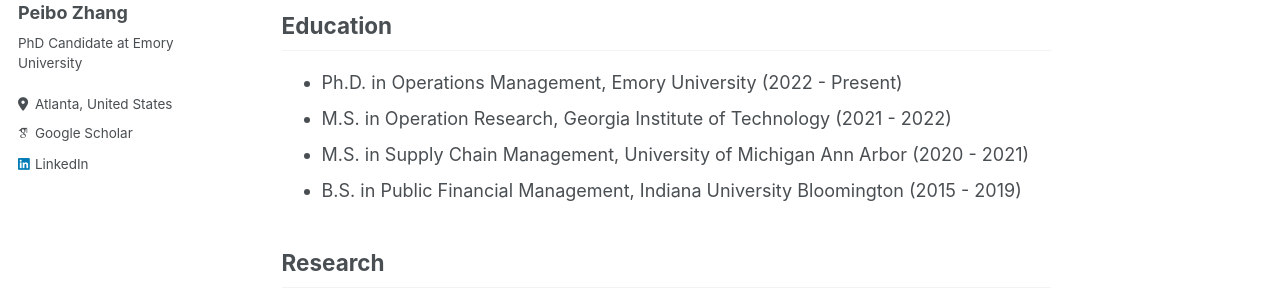
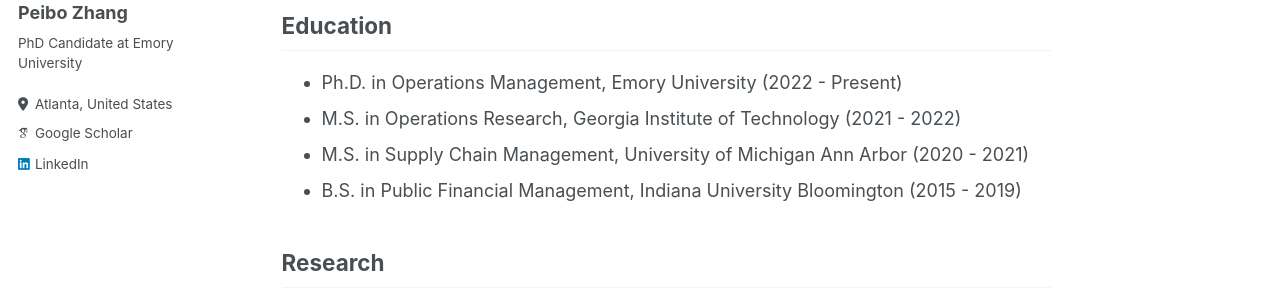
Before and after one commit to PeiboZhang/peibozhang.github.io, a Jekyll site: the page built from _pages/about.md, in a window 1280 px wide and 1285 px high. Shown: the part 335-635 px from the top of the window. Built offline with Jekyll 4.4.1, drawn with Linux system fonts in a browser that asks for light colours; some web fonts are replaced.

Commit message:
Update about.md

```diff
--- a/_pages/about.md
+++ b/_pages/about.md
@@ -26,7 +26,7 @@ My research interest broadly centers on online platform operations, Diversity, E
 
 ## Education
 - Ph.D. in Operations Management, Emory University (2022 - Present)
-- M.S. in Operation Research, Georgia Institute of Technology (2021 - 2022)
+- M.S. in Operations Research, Georgia Institute of Technology (2021 - 2022)
 - M.S. in Supply Chain Management, University of Michigan Ann Arbor (2020 - 2021)
 - B.S. in Public Financial Management, Indiana University Bloomington (2015 - 2019)
 
```
